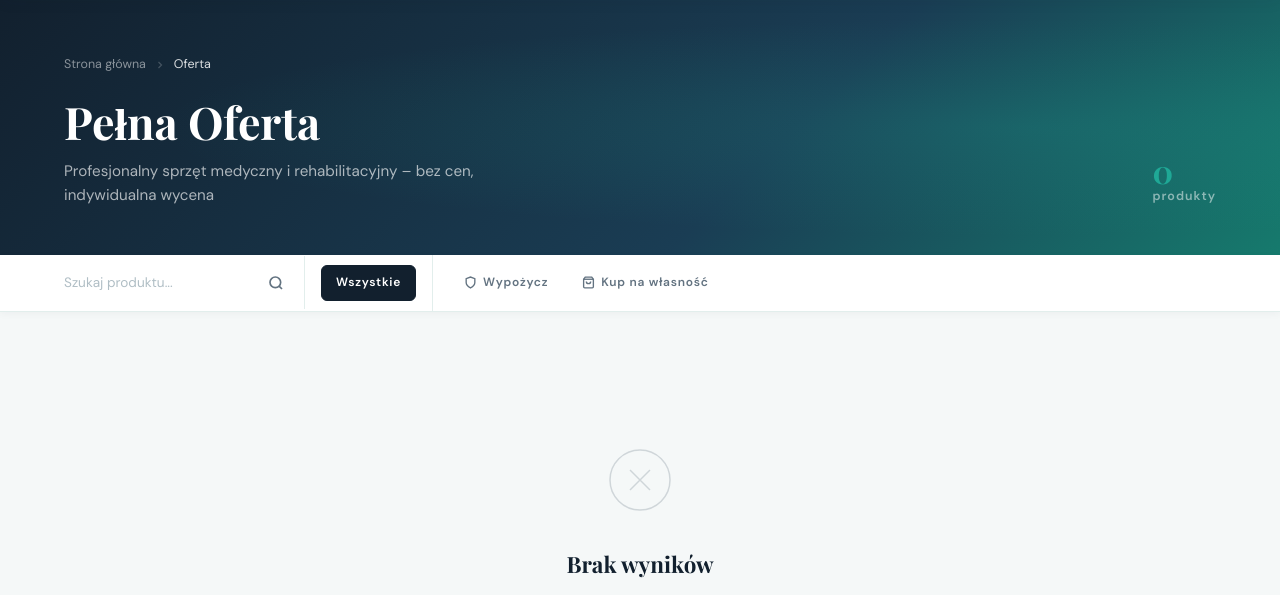
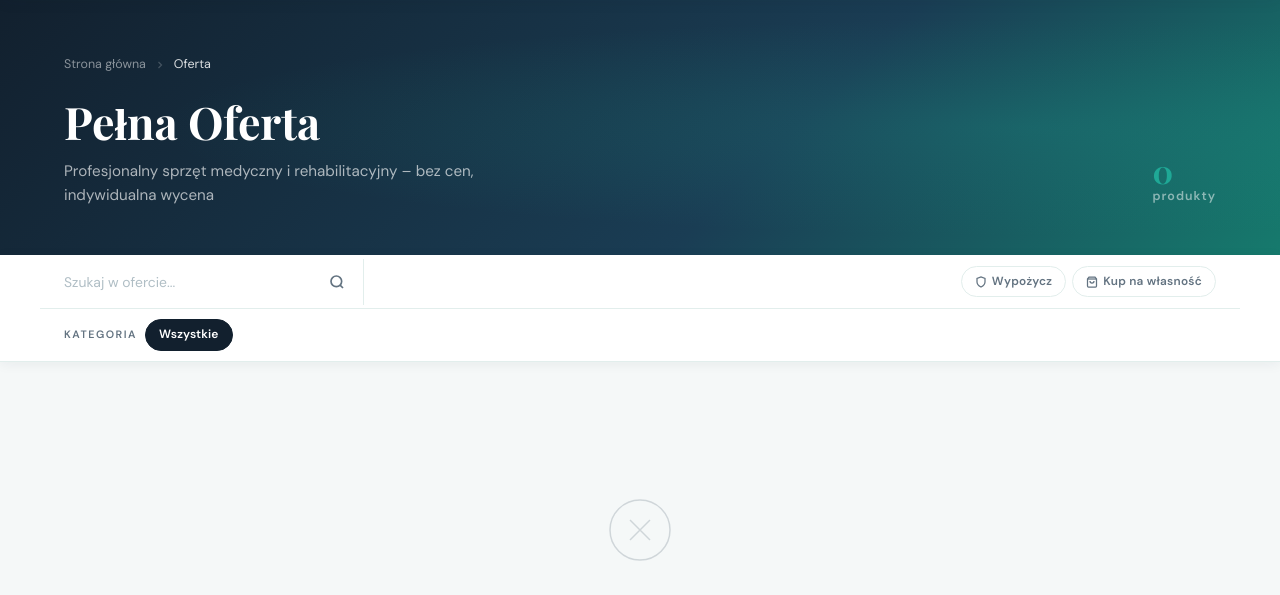
Before and after one commit to RL89pl/medrent, a Django app: page /oferta/ in a window 1280 px wide. Shown: the part 69-664 px from the top of the page. Run offline with Django 5.2, Linux system fonts and the light colour scheme; data comes from the database, SQL or seed files in the repository; data that the repository does not hold is empty; some libraries are stand-ins or nearby versions.

Commit message:
refactor oferta.html to enhance filters bar layout and styling

```diff
--- a/core/templates/core/oferta.html
+++ b/core/templates/core/oferta.html
@@ -100,46 +100,47 @@
   .hero-count { font-size: 0.78rem; font-weight: 600; color: rgba(255,255,255,0.5); letter-spacing: 0.08em; white-space: nowrap; }
   .hero-count span { font-size: 2rem; font-family: 'Playfair Display', serif; font-weight: 700; color: var(--teal); display: block; line-height: 1; }
 
-  /* SEARCH + FILTERS BAR */
+  /* ── FILTERS BAR ── */
   .filters-bar {
     background: #fff;
     border-bottom: 1px solid var(--border);
     position: sticky;
     top: 68px;
     z-index: 100;
-    box-shadow: 0 2px 8px rgba(18,32,46,0.04);
+    box-shadow: 0 2px 12px rgba(18,32,46,0.06);
   }
-  .filters-inner {
+
+  /* Rząd 1 – wyszukiwarka + dostępność + akcje */
+  .filters-row-top {
     max-width: 1200px;
     margin: 0 auto;
     padding: 0 24px;
     display: flex;
     align-items: center;
-    gap: 0;
-    overflow-x: auto;
-    scrollbar-width: none;
+    gap: 8px;
+    border-bottom: 1px solid var(--border);
+    min-height: 54px;
+    flex-wrap: wrap;
   }
-  .filters-inner::-webkit-scrollbar { display: none; }
-
-  /* Search */
   .search-form {
     display: flex;
     align-items: center;
-    gap: 0;
+    flex: 1;
+    min-width: 160px;
+    max-width: 300px;
     border-right: 1px solid var(--border);
-    padding-right: 16px;
-    margin-right: 16px;
-    flex-shrink: 0;
+    padding-right: 12px;
+    margin-right: 4px;
   }
   .search-input {
     border: none;
     outline: none;
     font-family: 'DM Sans', sans-serif;
-    font-size: 0.85rem;
+    font-size: 0.87rem;
     color: var(--text);
     background: transparent;
-    width: 200px;
-    padding: 18px 0;
+    width: 100%;
+    padding: 14px 0;
   }
   .search-input::placeholder { color: #b0bec5; }
   .search-btn {
@@ -149,77 +150,127 @@
     color: var(--text-muted);
     display: flex;
     align-items: center;
-    padding: 4px;
+    padding: 4px 6px;
     transition: color .2s;
+    flex-shrink: 0;
   }
   .search-btn:hover { color: var(--teal); }
 
-  /* Category filter tabs */
-  .filter-tabs {
-    display: flex;
-    align-items: center;
-    gap: 4px;
-    padding: 10px 0;
-    flex-shrink: 0;
-  }
-  .filter-tab {
+  /* Dostępność – pigułki */
+  .avail-tabs { display: flex; align-items: center; gap: 6px; flex-shrink: 0; }
+  .avail-tab {
     display: inline-flex;
     align-items: center;
-    gap: 6px;
-    padding: 7px 14px;
-    border-radius: 6px;
-    font-size: 0.75rem;
+    gap: 5px;
+    padding: 5px 13px;
+    border-radius: 20px;
+    font-size: 0.74rem;
     font-weight: 600;
-    letter-spacing: 0.06em;
+    letter-spacing: 0.02em;
     white-space: nowrap;
     text-decoration: none;
     color: var(--text-muted);
-    border: 1.5px solid transparent;
+    border: 1.5px solid var(--border);
+    background: #fff;
     transition: all .2s;
   }
-  .filter-tab:hover { color: var(--teal); background: var(--teal-light); }
-  .filter-tab.active { color: var(--teal-dark); background: var(--teal-light); border-color: var(--teal-mid); }
-  .filter-tab svg { flex-shrink: 0; }
-  .filter-tab-all { color: var(--navy); }
-  .filter-tab-all.active { background: var(--navy); color: #fff; border-color: var(--navy); }
-  .filter-tab-all.active:hover { background: var(--navy); }
+  .avail-tab:hover { color: var(--teal); border-color: var(--teal-mid); background: var(--teal-light); }
+  .avail-tab.active-rent { color: #fff; background: var(--teal); border-color: var(--teal); }
+  .avail-tab.active-sale { color: #7a6100; background: #fff8e1; border-color: #e6b800; }
 
-  /* Clear search */
+  /* Aktywny filtr – badge */
+  .active-filter-badge {
+    display: inline-flex;
+    align-items: center;
+    gap: 5px;
+    padding: 4px 10px;
+    border-radius: 20px;
+    font-size: 0.7rem;
+    font-weight: 700;
+    background: var(--navy);
+    color: #fff;
+    white-space: nowrap;
+    flex-shrink: 0;
+    letter-spacing: 0.02em;
+  }
+
+  /* Wyczyść */
   .clear-search {
     display: inline-flex;
     align-items: center;
-    gap: 6px;
-    font-size: 0.75rem;
+    gap: 5px;
+    font-size: 0.72rem;
     font-weight: 600;
-    color: #e74c3c;
+    color: #c0392b;
     text-decoration: none;
-    padding: 6px 12px;
-    border-radius: 6px;
+    padding: 5px 11px;
+    border-radius: 20px;
     border: 1.5px solid #fcdcd9;
     background: #fef5f4;
     white-space: nowrap;
     flex-shrink: 0;
-    margin-left: 8px;
     transition: background .2s;
   }
   .clear-search:hover { background: #fcdcd9; }
+  .filters-spacer { flex: 1; }
+
+  /* Rząd 2 – kategorie (zawijane) */
+  .filters-row-cats {
+    max-width: 1200px;
+    margin: 0 auto;
+    padding: 10px 24px;
+    display: flex;
+    align-items: center;
+    gap: 6px;
+    flex-wrap: wrap;
+  }
+  .filters-section-label {
+    font-size: 0.67rem;
+    font-weight: 700;
+    letter-spacing: 0.14em;
+    text-transform: uppercase;
+    color: var(--text-muted);
+    white-space: nowrap;
+    flex-shrink: 0;
+    margin-right: 2px;
+  }
+
+  /* Kategoria chip */
+  .filter-chip {
+    display: inline-flex;
+    align-items: center;
+    gap: 5px;
+    padding: 5px 13px;
+    border-radius: 20px;
+    font-size: 0.75rem;
+    font-weight: 600;
+    white-space: nowrap;
+    text-decoration: none;
+    color: var(--text-muted);
+    border: 1.5px solid var(--border);
+    background: #fff;
+    transition: all .2s;
+    letter-spacing: 0.01em;
+  }
+  .filter-chip:hover { color: var(--teal); border-color: var(--teal-mid); background: var(--teal-light); }
+  .filter-chip.active { color: var(--teal-dark); background: var(--teal-light); border-color: var(--teal); font-weight: 700; }
+  .filter-chip-all { color: var(--navy); border-color: rgba(18,32,46,0.25); font-weight: 700; }
+  .filter-chip-all:hover { background: var(--navy); color: #fff; border-color: var(--navy); }
+  .filter-chip-all.active { background: var(--navy); color: #fff; border-color: var(--navy); }
+  .filter-chip svg { flex-shrink: 0; }
 
   /* CONTENT */
   .content-wrap { max-width: 1200px; margin: 0 auto; padding: 48px 24px 96px; }
 
   /* Empty state */
-  .empty-state {
-    text-align: center;
-    padding: 80px 24px;
-    color: var(--text-muted);
-  }
+  .empty-state { text-align: center; padding: 80px 24px; color: var(--text-muted); }
   .empty-state svg { opacity: 0.25; margin-bottom: 20px; }
   .empty-state h3 { font-family: 'Playfair Display', serif; font-size: 1.4rem; color: var(--navy); margin-bottom: 10px; }
   .empty-state p { font-size: 0.92rem; }
   .empty-state a { color: var(--teal); text-decoration: none; font-weight: 600; }
 
   /* Category block */
-  .category-block { margin-bottom: 64px; scroll-margin-top: 130px; }
+  .category-block { margin-bottom: 64px; scroll-margin-top: 160px; }
   .category-block:last-child { margin-bottom: 0; }
   .category-header {
     display: flex;
@@ -294,35 +345,6 @@
   /* Max load badge */
   .max-load-badge { display: inline-flex; align-items: center; gap: 4px; font-size: 0.7rem; font-weight: 600; color: var(--text-muted); }
 
-  /* Availability filter tabs */
-  .avail-tabs {
-    display: flex;
-    align-items: center;
-    gap: 4px;
-    padding: 10px 0 10px 16px;
-    margin-left: 16px;
-    border-left: 1px solid var(--border);
-    flex-shrink: 0;
-  }
-  .avail-tab {
-    display: inline-flex;
-    align-items: center;
-    gap: 6px;
-    padding: 7px 14px;
-    border-radius: 6px;
-    font-size: 0.75rem;
-    font-weight: 600;
-    letter-spacing: 0.06em;
-    white-space: nowrap;
-    text-decoration: none;
-    color: var(--text-muted);
-    border: 1.5px solid transparent;
-    transition: all .2s;
-  }
-  .avail-tab:hover { color: var(--teal); background: var(--teal-light); }
-  .avail-tab.active-rent { color: #fff; background: var(--teal); border-color: var(--teal); }
-  .avail-tab.active-sale { color: var(--navy); background: #fff8e1; border-color: #f5c842; }
-
   /* BACK TO TOP */
   .back-to-top { position: fixed; bottom: 28px; right: 28px; width: 44px; height: 44px; background: var(--teal); color: #fff; border: none; border-radius: 50%; cursor: pointer; display: flex; align-items: center; justify-content: center; box-shadow: 0 4px 16px rgba(31,168,150,0.4); opacity: 0; transition: opacity .3s, transform .3s; transform: translateY(10px); z-index: 500; }
   .back-to-top.visible { opacity: 1; transform: translateY(0); }
@@ -339,14 +361,24 @@
   @media (max-width: 900px) {
     .nav-links { display: none; }
     .hamburger { display: flex; }
-    .search-input { width: 140px; }
     .hero-count { display: none; }
+    .search-form { max-width: 220px; }
   }
-  @media (max-width: 600px) {
+  @media (max-width: 640px) {
+    .filters-row-top { padding: 0 16px; gap: 6px; }
+    .filters-row-cats { padding: 8px 16px; }
+    .search-form { max-width: 160px; }
+    .avail-tabs { gap: 4px; }
+    .avail-tab { padding: 4px 10px; font-size: 0.7rem; }
+    .avail-tab span + svg, .avail-tab svg:first-child { display: none; }
+  }
+  @media (max-width: 480px) {
+    .search-form { display: none; }
+    .filters-row-top { flex-wrap: wrap; padding: 8px 16px; }
+    .filters-spacer { display: none; }
     .products-grid { grid-template-columns: 1fr 1fr; }
-    .search-form { display: none; }
   }
-  @media (max-width: 400px) {
+  @media (max-width: 360px) {
     .products-grid { grid-template-columns: 1fr; }
   }
 </style>
@@ -435,61 +467,79 @@
 </div>
 
 <!-- FILTERS BAR -->
-<div class="filters-bar">
-  <div class="filters-inner">
-    <!-- Search -->
+<div class="filters-bar" id="filtersBar">
+
+  <!-- Rząd 1: wyszukiwarka + dostępność + aktywne filtry -->
+  <div class="filters-row-top">
     <form class="search-form" method="get" action="{% url 'oferta' %}" id="filterForm" autocomplete="off">
       {% if active_slug %}<input type="hidden" name="kategoria" value="{{ active_slug }}">{% endif %}
       {% if dostepnosc %}<input type="hidden" name="dostepnosc" value="{{ dostepnosc }}">{% endif %}
-      <input type="text" name="q" id="filterSearchInput" value="{{ search_q }}" placeholder="Szukaj produktu..." class="search-input">
+      <input type="text" name="q" id="filterSearchInput" value="{{ search_q }}" placeholder="Szukaj w ofercie..." class="search-input">
       <button type="submit" class="search-btn" aria-label="Szukaj">
-        <svg width="16" height="16" viewBox="0 0 24 24" fill="none" stroke="currentColor" stroke-width="2.5">
-          <circle cx="11" cy="11" r="8"/><path d="M21 21l-4.35-4.35"/>
-        </svg>
+        <svg width="16" height="16" viewBox="0 0 24 24" fill="none" stroke="currentColor" stroke-width="2.5"><circle cx="11" cy="11" r="8"/><path d="M21 21l-4.35-4.35"/></svg>
       </button>
     </form>
 
-    <!-- Category tabs -->
-    <div class="filter-tabs">
-      <a href="{% url 'oferta' %}{% if search_q or dostepnosc %}?{% if search_q %}q={{ search_q }}{% endif %}{% if search_q and dostepnosc %}&{% endif %}{% if dostepnosc %}dostepnosc={{ dostepnosc }}{% endif %}{% endif %}"
-         class="filter-tab filter-tab-all {% if not active_slug %}active{% endif %}">
-        Wszystkie
-      </a>
-      {% for cat in categories %}
-      <a href="{% url 'oferta' %}?kategoria={{ cat.slug }}{% if search_q %}&q={{ search_q }}{% endif %}{% if dostepnosc %}&dostepnosc={{ dostepnosc }}{% endif %}"
-         class="filter-tab {% if active_slug == cat.slug %}active{% endif %}"
-         id="tab-{{ cat.slug }}">
-        <span style="display:flex;align-items:center;flex-shrink:0;">
-          {% with icon_key=cat.icon_key size=14 %}{% include "core/partials/category_icon.html" %}{% endwith %}
-        </span>
-        {{ cat.name }}
-      </a>
-      {% endfor %}
-    </div>
+    <!-- Aktywna kategoria jako badge -->
+    {% if active_category %}
+    <span class="active-filter-badge">
+      <svg width="10" height="10" viewBox="0 0 24 24" fill="none" stroke="currentColor" stroke-width="3"><polyline points="20 6 9 17 4 12"/></svg>
+      {{ active_category.name }}
+    </span>
+    {% endif %}
 
-    <!-- Availability tabs -->
+    <span class="filters-spacer"></span>
+
+    <!-- Dostępność -->
     <div class="avail-tabs">
       <a href="{% url 'oferta' %}?dostepnosc=wynajem{% if active_slug %}&kategoria={{ active_slug }}{% endif %}{% if search_q %}&q={{ search_q }}{% endif %}"
          class="avail-tab {% if dostepnosc == 'wynajem' %}active-rent{% endif %}">
-        <svg width="13" height="13" viewBox="0 0 24 24" fill="none" stroke="currentColor" stroke-width="2.5"><path d="M12 22s8-4 8-10V5l-8-3-8 3v7c0 6 8 10 8 10z"/></svg>
+        <svg width="12" height="12" viewBox="0 0 24 24" fill="none" stroke="currentColor" stroke-width="2.5"><path d="M12 22s8-4 8-10V5l-8-3-8 3v7c0 6 8 10 8 10z"/></svg>
         Wypożycz
       </a>
       <a href="{% url 'oferta' %}?dostepnosc=sprzedaz{% if active_slug %}&kategoria={{ active_slug }}{% endif %}{% if search_q %}&q={{ search_q }}{% endif %}"
          class="avail-tab {% if dostepnosc == 'sprzedaz' %}active-sale{% endif %}">
-        <svg width="13" height="13" viewBox="0 0 24 24" fill="none" stroke="currentColor" stroke-width="2.5"><path d="M6 2L3 6v14a2 2 0 002 2h14a2 2 0 002-2V6l-3-4z"/><line x1="3" y1="6" x2="21" y2="6"/><path d="M16 10a4 4 0 01-8 0"/></svg>
+        <svg width="12" height="12" viewBox="0 0 24 24" fill="none" stroke="currentColor" stroke-width="2.5"><path d="M6 2L3 6v14a2 2 0 002 2h14a2 2 0 002-2V6l-3-4z"/><line x1="3" y1="6" x2="21" y2="6"/><path d="M16 10a4 4 0 01-8 0"/></svg>
         Kup na własność
       </a>
+      {% if dostepnosc %}
+      <a href="{% url 'oferta' %}{% if active_slug %}?kategoria={{ active_slug }}{% endif %}{% if search_q %}{% if active_slug %}&{% else %}?{% endif %}q={{ search_q }}{% endif %}"
+         class="avail-tab" title="Usuń filtr dostępności" style="padding:5px 9px;">
+        <svg width="11" height="11" viewBox="0 0 24 24" fill="none" stroke="currentColor" stroke-width="3"><path d="M18 6L6 18M6 6l12 12"/></svg>
+      </a>
+      {% endif %}
     </div>
 
+    <!-- Wyczyść wyszukiwanie -->
     {% if search_q %}
     <a href="{% url 'oferta' %}{% if active_slug or dostepnosc %}?{% endif %}{% if active_slug %}kategoria={{ active_slug }}{% endif %}{% if active_slug and dostepnosc %}&{% endif %}{% if dostepnosc %}dostepnosc={{ dostepnosc }}{% endif %}" class="clear-search">
-      <svg width="12" height="12" viewBox="0 0 24 24" fill="none" stroke="currentColor" stroke-width="2.5"><path d="M18 6L6 18M6 6l12 12"/></svg>
+      <svg width="11" height="11" viewBox="0 0 24 24" fill="none" stroke="currentColor" stroke-width="3"><path d="M18 6L6 18M6 6l12 12"/></svg>
       Wyczyść
     </a>
     {% endif %}
   </div>
-  <!-- Filter search dropdown (position: fixed via JS, outside overflow:auto) -->
-  <div id="filterSearchBox" class="search-box" style="position:fixed;display:none;"></div>
+
+  <!-- Rząd 2: kategorie (zawijane chips) -->
+  <div class="filters-row-cats">
+    <span class="filters-section-label">Kategoria</span>
+
+    <a href="{% url 'oferta' %}{% if search_q or dostepnosc %}?{% if search_q %}q={{ search_q }}{% endif %}{% if search_q and dostepnosc %}&{% endif %}{% if dostepnosc %}dostepnosc={{ dostepnosc }}{% endif %}{% endif %}"
+       class="filter-chip filter-chip-all {% if not active_slug %}active{% endif %}">
+      Wszystkie
+    </a>
+
+    {% for cat in categories %}
+    <a href="{% url 'oferta' %}?kategoria={{ cat.slug }}{% if search_q %}&q={{ search_q }}{% endif %}{% if dostepnosc %}&dostepnosc={{ dostepnosc }}{% endif %}"
+       class="filter-chip {% if active_slug == cat.slug %}active{% endif %}"
+       id="chip-{{ cat.slug }}">
+      <span style="display:flex;align-items:center;flex-shrink:0;">
+        {% with icon_key=cat.icon_key size=13 %}{% include "core/partials/category_icon.html" %}{% endwith %}
+      </span>
+      {{ cat.name }}
+    </a>
+    {% endfor %}
+  </div>
+
 </div>
 
 <!-- CONTENT -->
```
